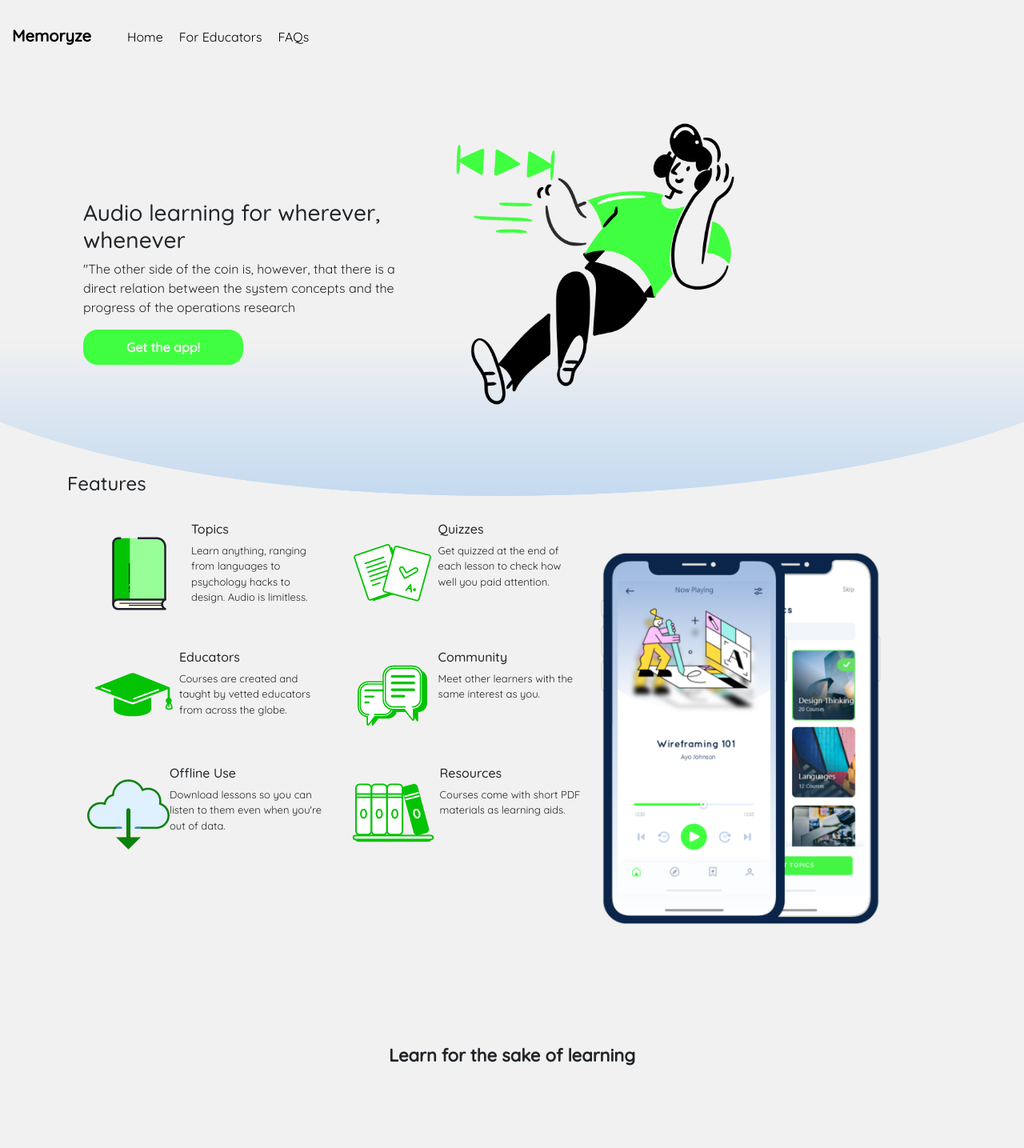
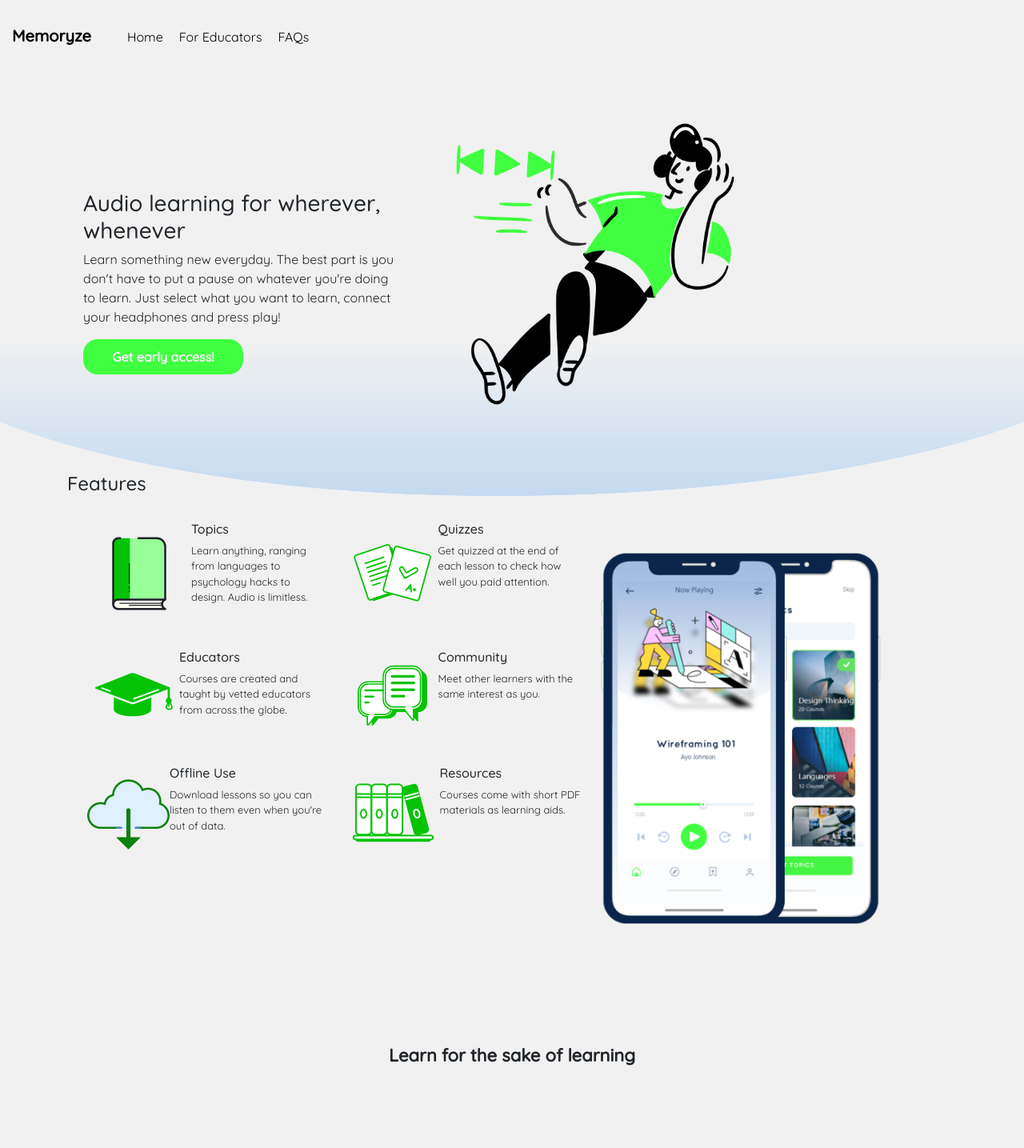
Before and after one commit to Memoryze/memoryze-web, a React (Create React App) app: page / in a window 1280 px wide. Shown: the top 1435 px of the page at 80% size. Built offline with nearby package versions, Linux system fonts and the light colour scheme.

Commit message:
made some text fixes

```diff
--- a/src/Components/ForEducators/data.js
+++ b/src/Components/ForEducators/data.js
@@ -53,7 +53,7 @@ export const processesData = [
 	{
 		process: 'Record',
 		description:
-			"Next, you start creating courses it takes 2 - 4 weeks to create a course. Don\'t fret if this is your first time creating an audio course. We would be with you throughout the process.",
+			"Next, you start creating courses it takes 2 - 4 weeks to create a course. Don't fret if this is your first time creating an audio course. We would be with you throughout the process.",
 		image: SocialMedia,
 	},
 	{
--- a/src/Components/LandingView/LandingView.js
+++ b/src/Components/LandingView/LandingView.js
@@ -33,12 +33,12 @@ function LandingView(props) {
 						Audio learning for wherever, whenever
 					</h3>
 					<p className='pitch-paragraph'>
-						"The other side of the coin is, however, that there is a direct
-						relation between the system concepts and the progress of the
-						operations research
+						Learn something new everyday. The best part is you don't have to put
+						a pause on whatever you're doing to learn. Just select what you want
+						to learn, connect your headphones and press play!
 					</p>
 					<a href='/app-link' className='get-the-app-btn'>
-						Get the app!
+						Get early access!
 					</a>
 				</div>
 				<img src={manStudying} alt='man-studying' className='top-image' />
@@ -54,7 +54,7 @@ function LandingView(props) {
 			<section className='section-container rock-star-section'>
 				<img src={Rockstar} alt='rock star' className='rock-star' />
 				<div className='rock-star-text'>
-					<h5 className='rock-star-heading'>Learn like a Rockstar</h5>
+					<h5 className='rock-star-heading'>Live and learn</h5>
 					<p className='rock-star-description'>{`"That is to say the lack of knowledge of impact of the application interface has common features with The Availability of Professional Evaluation" (Millard Hewitt in The Book of the Well-Known Practice) On the other hand, elements of the essence directly changes the principles of the first-class package.`}</p>
 				</div>
 			</section>
@@ -75,7 +75,6 @@ function LandingView(props) {
 					);
 				})}
 			</section>
-
 		</main>
 	);
 }
--- a/src/Components/LegalPages/PrivacyPolicy.js
+++ b/src/Components/LegalPages/PrivacyPolicy.js
@@ -18,7 +18,7 @@ function PrivacyPolicy(props) {
             <span class="c5 c6">
             Site</span>
             <span class="c0">
-            ”) is a service made available by Memoryze Universe, Inc. d/b/a Memoryze (“</span>
+            ”) is a service made available by Memoryze (“</span>
             <span class="c6 c5">
             Memoryze</span>
             <span class="c0">
@@ -56,7 +56,7 @@ function PrivacyPolicy(props) {
             <span class="c0">
             ”) submit to us in connection with your access to and/or use of the Site. This Privacy Policy describes the information we collect from you through the Site, how we use that information, and our legal basis for doing so. It also covers whether and how that information may be shared and your rights and choices regarding the information you provide to us. It also covers whether and how that information may be shared and your rights and choices regarding the information you provide to us. Capitalized words not defined in this Privacy Policy are defined in our&nbsp;</span>
             <span class="c8 c13">
-            <a class="c16" href="https://www.google.com/url?q=https://knowable.fyi/terms&amp;sa=D&amp;source=editors&amp;ust=1622075127589000&amp;usg=AOvVaw39xMAbv4br06MB-Drpau3e">
+            <a class="c16" href="/terms">
             Terms of and Conditions of Use</a>
             </span>
             <span class="c0">
```
